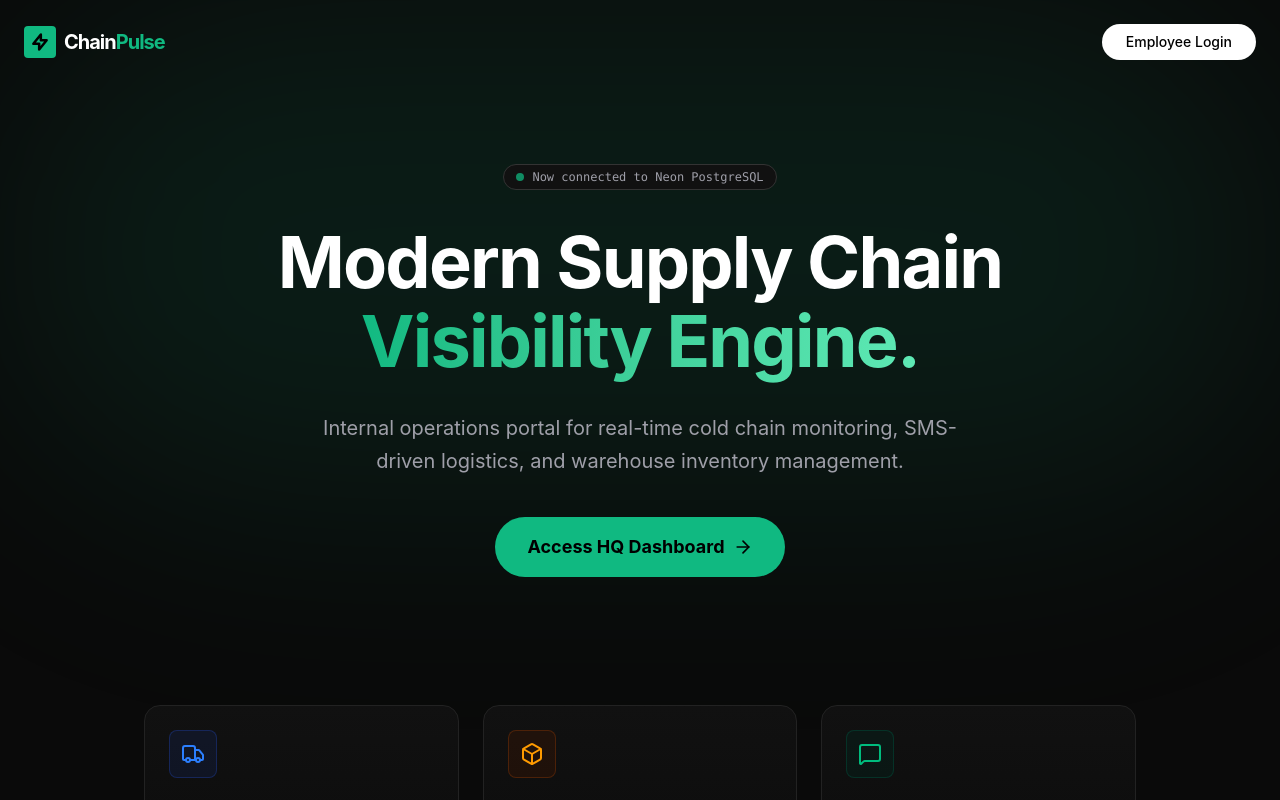
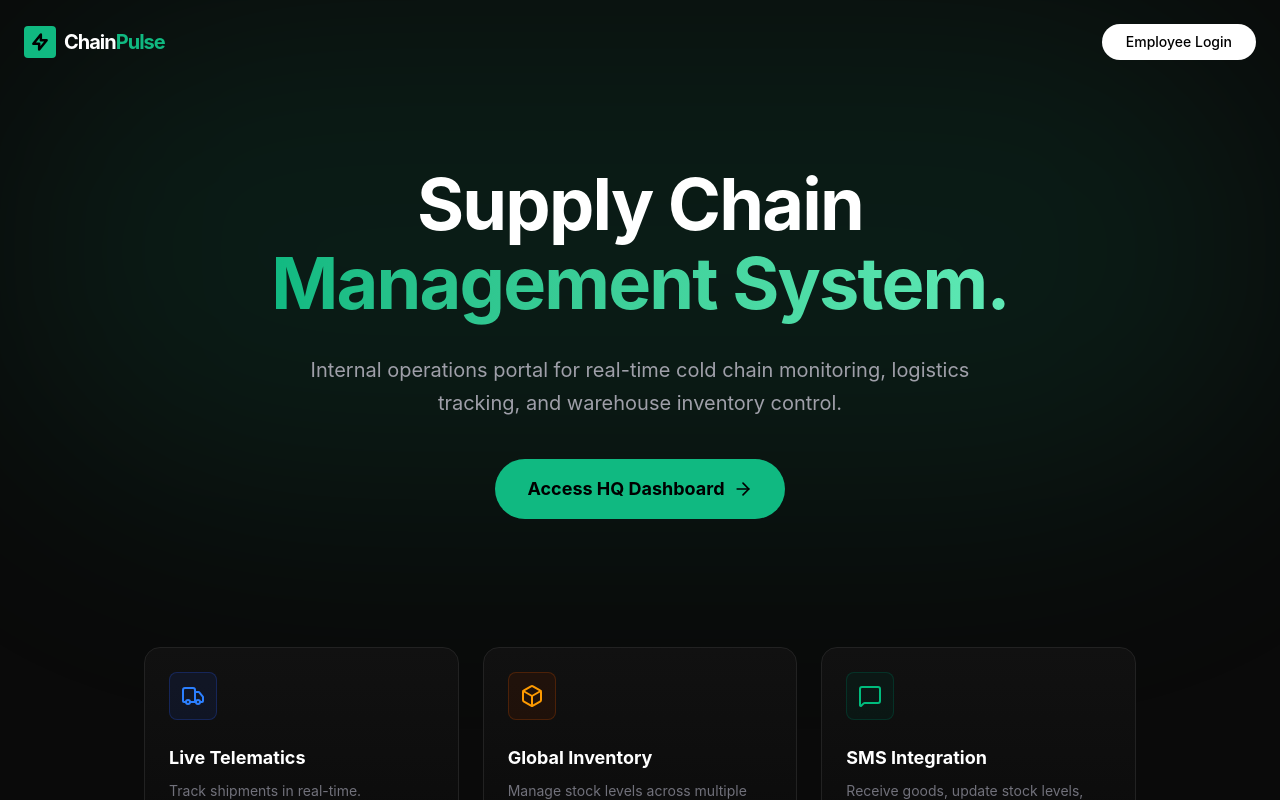
Before and after one commit to alvn2/chainpulse, a Next.js app: page / in a window 1280 px wide. Built offline with nearby package versions, Linux system fonts and the light colour scheme.

Commit message:
remove AI gimmicks and startup wording

```diff
--- a/app/page.tsx
+++ b/app/page.tsx
@@ -26,18 +26,13 @@ export default function LandingPage() {
 
       {/* Hero Section */}
       <main className="flex-1 flex flex-col items-center justify-center text-center px-4 relative z-10 max-w-5xl mx-auto pt-20 pb-32">
-        <div className="inline-flex items-center gap-2 px-3 py-1 rounded-full bg-[#111] border border-[#333] text-xs font-mono text-zinc-400 mb-8">
-          <span className="w-2 h-2 bg-[#10b981] rounded-full animate-pulse"></span>
-          Now connected to Neon PostgreSQL
-        </div>
-
         <h1 className="text-5xl sm:text-7xl font-bold tracking-tight mb-8 leading-[1.1]">
-          Modern Supply Chain <br/>
-          <span className="text-transparent bg-clip-text bg-gradient-to-r from-[#10b981] to-emerald-300">Visibility Engine.</span>
+          Supply Chain <br/>
+          <span className="text-transparent bg-clip-text bg-gradient-to-r from-[#10b981] to-emerald-300">Management System.</span>
         </h1>
 
         <p className="text-lg sm:text-xl text-zinc-400 max-w-2xl mx-auto mb-10 leading-relaxed">
-          Internal operations portal for real-time cold chain monitoring, SMS-driven logistics, and warehouse inventory management.
+          Internal operations portal for real-time cold chain monitoring, logistics tracking, and warehouse inventory control.
         </p>
 
         <div className="flex flex-col sm:flex-row items-center gap-4 w-full sm:w-auto">
--- a/components/AppLayout.tsx
+++ b/components/AppLayout.tsx
@@ -114,8 +114,7 @@ export function AppLayout({ children }: { children: React.ReactNode }) {
         <div className="flex items-center gap-4">
           <div className="text-right hidden sm:block">
             <div className="text-xs font-mono text-zinc-500 uppercase flex items-center justify-end gap-2">
-               <span className="w-1.5 h-1.5 rounded-full bg-[#10b981] animate-pulse"></span>
-               System Nominal
+               ChainPulse HQ
             </div>
           </div>
 
@@ -196,11 +195,8 @@ export function AppLayout({ children }: { children: React.ReactNode }) {
       {/* Footer */}
       <footer className="h-8 shrink-0 border-t border-[#222222] bg-[#0a0a0a] px-4 flex items-center justify-between text-[10px] text-zinc-600 font-mono">
         <div className="flex gap-4 items-center">
-          <span className="flex items-center gap-1 text-emerald-500/70">
-            <span className="w-1.5 h-1.5 bg-[#10b981] rounded-full animate-pulse"></span> SYSTEM: ONLINE
-          </span>
-          <span className="flex items-center gap-1 text-zinc-500 hidden sm:flex">
-            NEON DB CONNECTED
+          <span className="text-zinc-500 hidden sm:flex">
+            Internal Operations
           </span>
         </div>
         <div className="flex gap-4">
```
